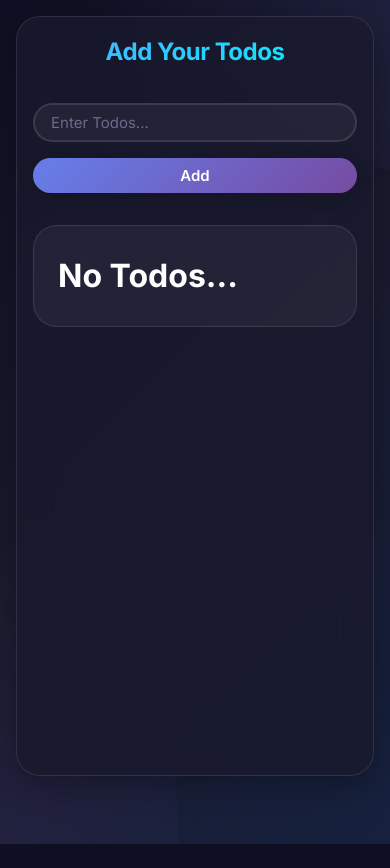
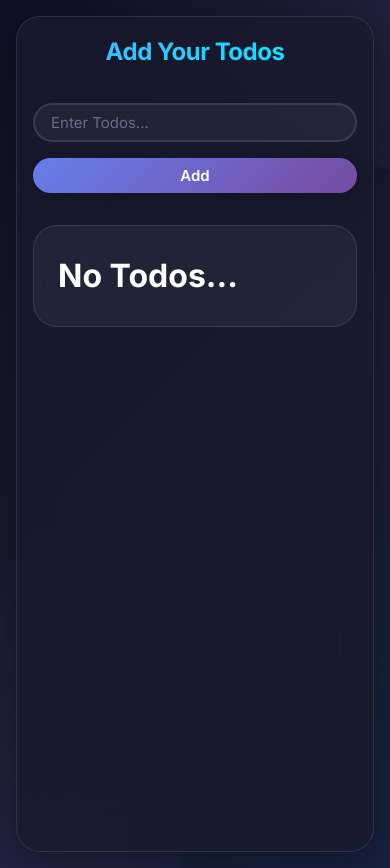
Before and after one commit to Khwajazeeshan/Task-Manager, a React (Vite) app: page / in a window 390 px wide. Before the commit the page ends 844 px from the top, so only its background shows below. Built offline with nearby package versions, Linux system fonts and the light colour scheme.

Commit message:
Frontend Project

```diff
--- a/src/components/Container.css
+++ b/src/components/Container.css
@@ -418,7 +418,7 @@
     .box {
         padding: var(--spacing-md);
         border-radius: var(--radius-lg);
-        height: 90vh;
+        height: 99vh;
     }
 
     .task h1 {
```
